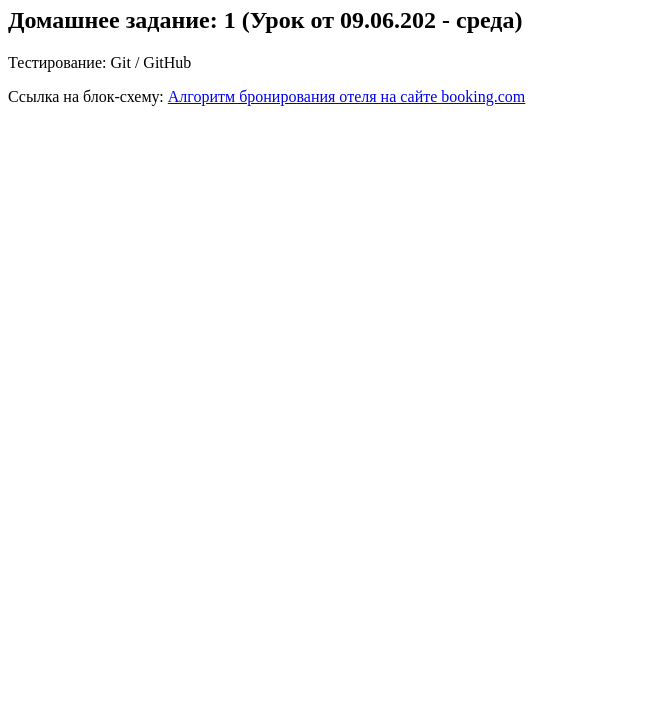
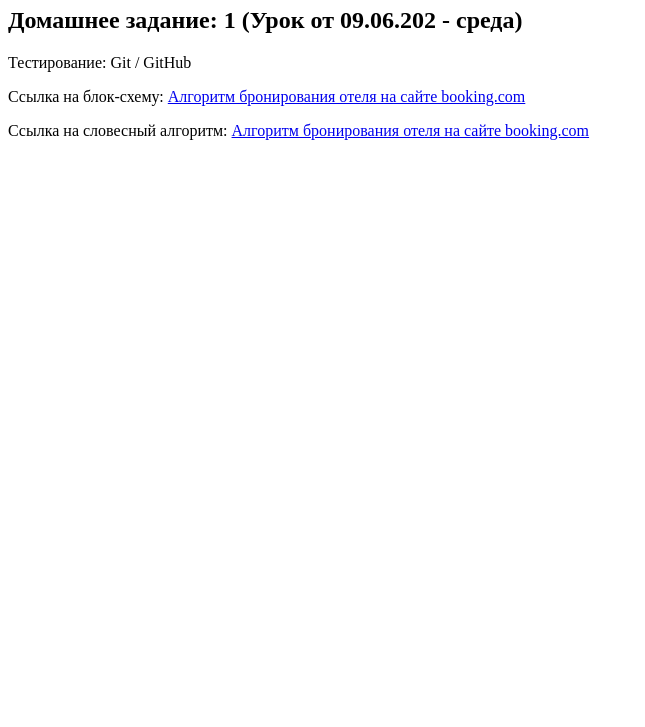
Before and after one commit to ArtSheff/hw-dotnet, a plain HTML site: page index.html in a window 1280 px wide. Shown: the part 73-800 px from the top of the page, without its empty margins (0-645 px from the left). Drawn offline with Linux system fonts and the light colour scheme.

Commit message:
add link

```diff
--- a/index.html
+++ b/index.html
@@ -12,6 +12,9 @@
     <h2>Домашнее задание: 1 (Урок от 09.06.202 - среда)</h2>
     <p>Тестирование: Git / GitHub</p>
     <p>Ссылка на блок-схему: <a href="https://drive.google.com/file/d/1opSS25jJFRwt75wvm6jPnr_yUPOY8qgQ/view?usp=sharing" class="href" target="_blank">Алгоритм бронирования отеля на сайте booking.com</a></p>
+    <p>Ссылка на словесный алгоритм: <a href="https://docs.google.com/document/d/1MKwDxY9w5KW4nTvdkvpv06QyDG4EiM-s91q1_Kkk_c8/edit?usp=sharing" class="href" target="_blank">Алгоритм бронирования отеля на сайте booking.com</a></p>
+
+
 
 </body>
 </html>
```
